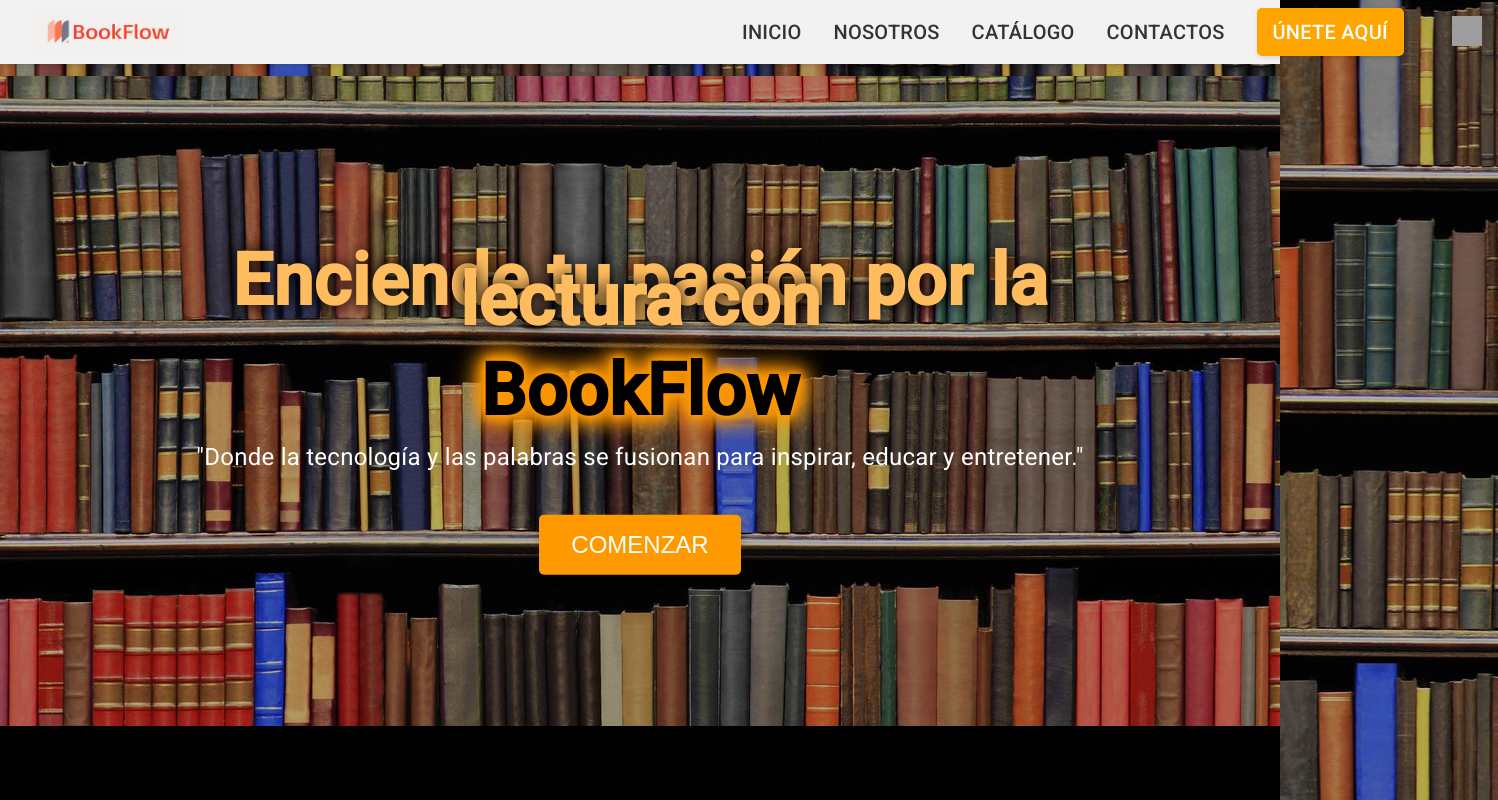
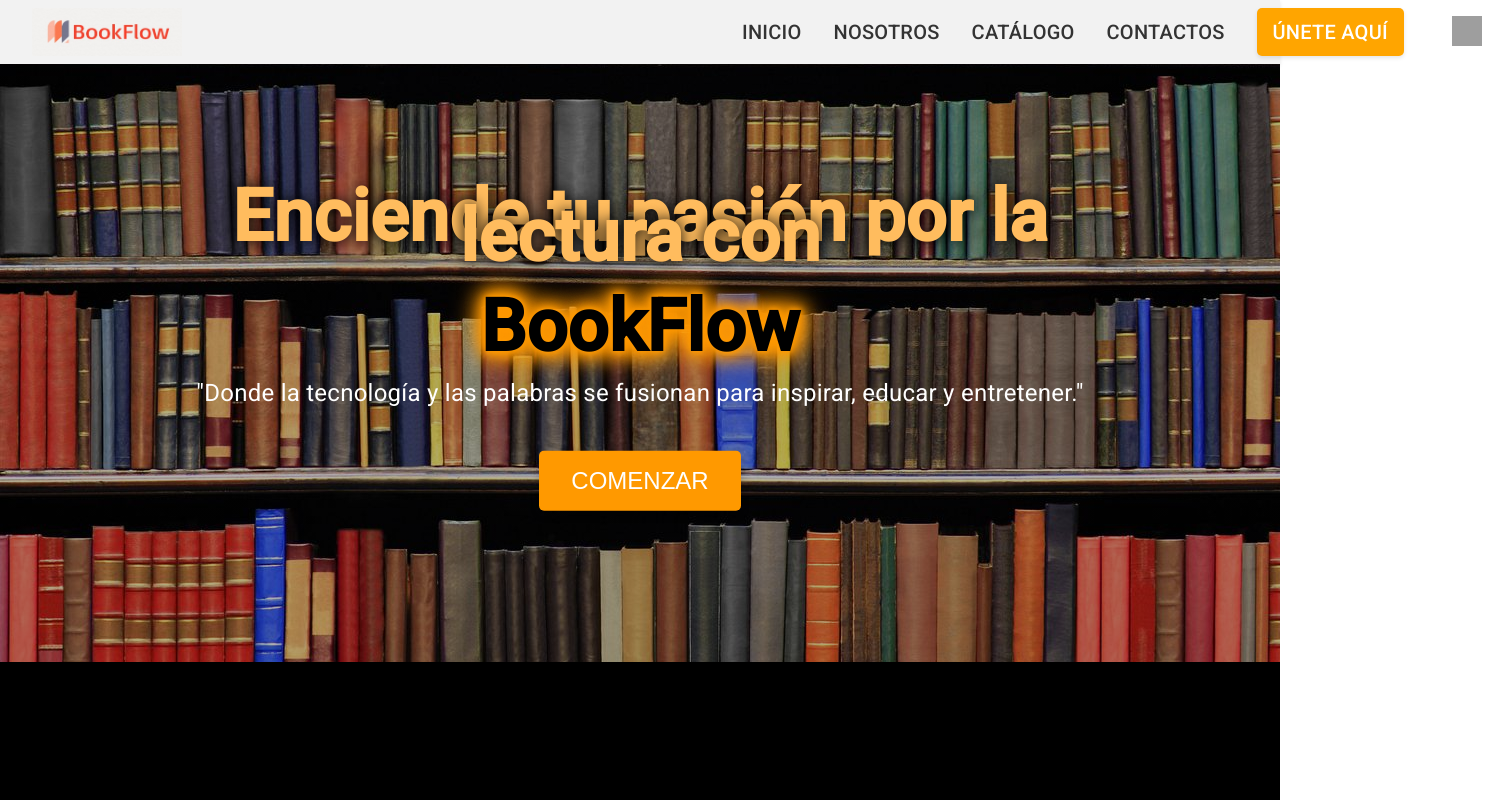
Before and after one commit to ReadWell-SW54-SI729/FRONT_END, an Angular app: page /home in a window 1280 px wide. Shown: the top 800 px of the page, 1498 px wide, since content can reach past the window. Built offline with nearby package versions, Linux system fonts and the light colour scheme; no server answers; grey boxes are pictures that could not be loaded.

Commit message:
fixed toolbar

```diff
--- a/src/app/bookflow/components/book-card/book-card.component.css
+++ b/src/app/bookflow/components/book-card/book-card.component.css
@@ -2,7 +2,7 @@
   display: flex;
   justify-content: space-between;
   align-items: center;
-  padding: 20px;
+  padding: 60px;
 }
 
 #catalogo {
--- a/src/app/bookflow/components/book-profile/profile/profile.component.css
+++ b/src/app/bookflow/components/book-profile/profile/profile.component.css
@@ -2,7 +2,6 @@ body {
   font-family: Arial, sans-serif;
   background-color: #f0f0f0;
   margin: 0;
-  padding: 0;
 }
 
 .profile {
--- a/src/app/public/components/footer/footer.component.html
+++ b/src/app/public/components/footer/footer.component.html
@@ -8,10 +8,10 @@
       <div class="footer-links">
         <h3>Enlaces</h3>
         <ul>
-          <li><a href="#">INICIO</a></li>
-          <li><a href="#">NOSOTROS</a></li>
-          <li><a href="#">CATÁLOGO</a></li>
-          <li><a href="#">CONTACTOS</a></li>
+          <li><a href="">INICIO</a></li>
+          <li><a href="#integrantes">NOSOTROS</a></li>
+          <li><a href="/home/Catalogue">CATÁLOGO</a></li>
+          <li><a href="#contacto">CONTACTOS</a></li>
         </ul>
       </div>
       <div class="footer-contacto">
--- a/src/app/public/components/header/header.component.css
+++ b/src/app/public/components/header/header.component.css
@@ -11,7 +11,16 @@ a {
   text-decoration: none;
   color: #333;
 }
+.responsive-toolbar {
+  position: fixed; /* Fija la posición de la barra de herramientas */
+  top: 0; /* Fija la barra de herramientas en la parte superior */
+  width: 100%; /* Ancho completo */
+  z-index: 1000; /* Asegura que la barra de herramientas esté por encima de otros elementos */
+}
 
+.content {
+  margin-top: 80px; /* Ajusta el margen superior para evitar que el contenido se superponga con la barra de herramientas */
+}
 button {
   background-color: #FFB74B;
   color: #fff;
--- a/src/app/public/components/header/header.component.html
+++ b/src/app/public/components/header/header.component.html
@@ -16,7 +16,7 @@
       <a href="">INICIO</a>
       <a href="#integrantes">NOSOTROS</a>
       <a href="/home/Catalogue">CATÁLOGO</a>
-      <a href="">CONTACTOS</a>
+      <a href="#contacto">CONTACTOS</a>
       <div class="buttom">
         <a href="/home/iniciosesion" class="button-link">ÚNETE AQUÍ</a>
       </div>
```
